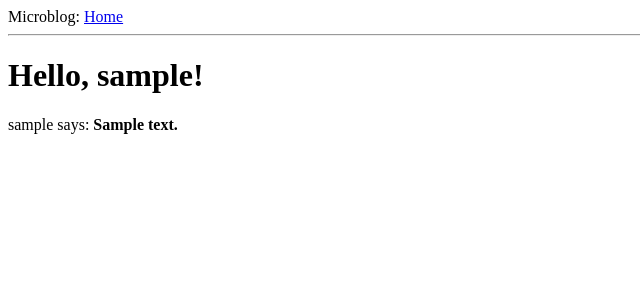
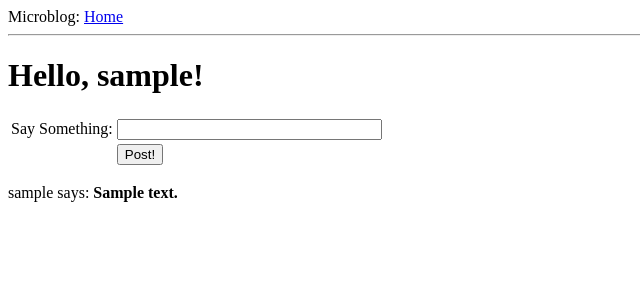
Before and after one commit to bhsaurabh/microblog, a Flask app: template app/templates/index.html in a window 1280 px wide. Shown: the top 300 px of the page, without its empty margins (0-640 px from the left). Run offline with Flask 2, Linux system fonts and the light colour scheme; tables that the repository leaves empty hold one stand-in row (values such as "Sample post"); the template is opened without the code that fills it: values that come from a table or form of the project are taken from there, most other values are stand-ins (such as "Sample title", 1, 10 or a date in 2020); form fields are guessed from the names that the template uses; parts of the project's set-up code (start-up, migrations or seed data) failed here and were passed over.

Commit message:
Add support for submitting posts

```diff
--- a/app/templates/index.html
+++ b/app/templates/index.html
@@ -3,6 +3,28 @@
 
 {% block content %}
 <h1>Hello, {{user.nickname}}!</h1>
+
+<!-- Submit a new post -->
+<form action="" method="post" name="post">
+  {{form.hidden_tag()}}
+  <table>
+    <tr>
+      <td>Say Something:</td>
+      <td>{{form.post(size=30, maxlength=140)}}</td>
+      <td>
+        {% for error in form.errors.post %}
+          <span style="color: red;">[{{error}}]</span><br>
+        {% endfor %}
+      </tf>
+    </tr>
+    <tr>
+      <td />
+      <td><input type="submit" value="Post!"></td>
+      <td />
+    </tr>
+  </table>
+</form>
+
 {% for post in posts %}
   <div><p>{{post.author.nickname}} says: <b>{{post.body}}</b></p></div>
 {% endfor %}
--- a/app/templates/user.html
+++ b/app/templates/user.html
@@ -12,7 +12,7 @@
         <p>
           {{user.followers.count()}}
           {% if user.id == g.user.id %}
-            <a href="{{url_for('edit')}}">Edit</a>{% endif %}
+            <a href="{{url_for('edit')}}">Edit</a>
           {% elif not g.user.is_following(user) %}
             <a href="{{url_for('follow', nickname=user.nickname)}}">Follow</a>
           {% else %}
```
Also changed, not shown: app/forms.py (+8 -0 lines).
